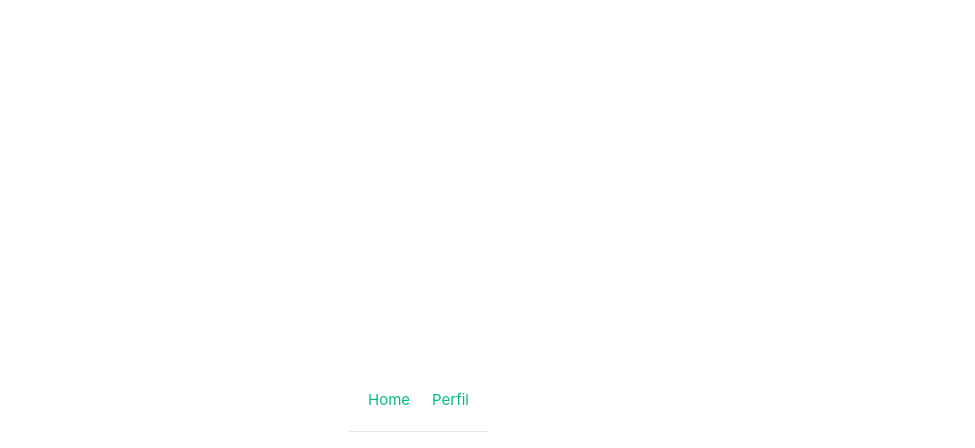
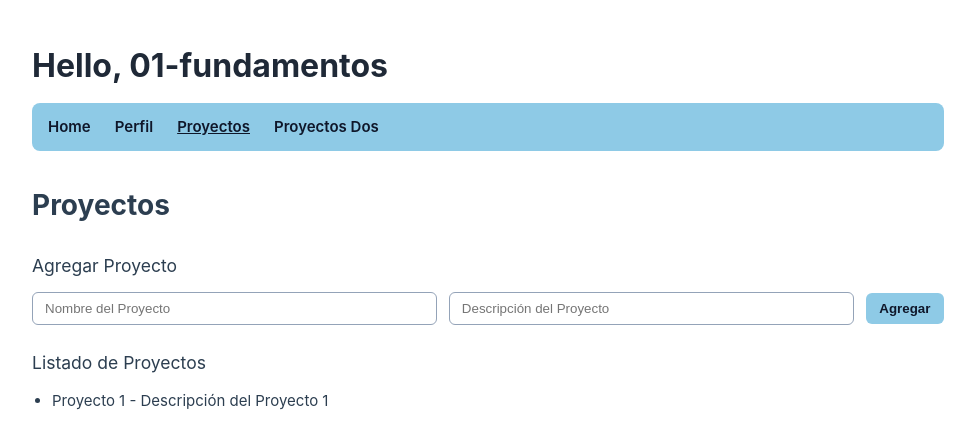
Before and after one commit to kennypallchizaca-coder/icc-ppw-u2-01_fundamentos-vue, a Vue app: page /#/proyectos in a window 1280 px wide. Before the commit this address had no page. Shown: the top 448 px of the page, without its empty margins (152-1127 px from the left). Built offline with nearby package versions, Linux system fonts and the light colour scheme.

Commit message:
feat: add navigation and projects views

```diff
--- a/src/App.vue
+++ b/src/App.vue
@@ -1,17 +1,53 @@
 <script setup lang="ts"></script>
+
 <template>
   <header class="site-header">
+    <h1 class="site-title">Hello, 01-fundamentos</h1>
     <nav class="nav">
-      <RouterLink to="/">Home</RouterLink>
-      <RouterLink :to="{ name: 'perfil', params: { id: 1 } }">Perfil</RouterLink>
+      <RouterLink to="/" class="nav-link">Home</RouterLink>
+      <RouterLink :to="{ name: 'perfil', params: { id: 1 } }" class="nav-link">Perfil</RouterLink>
+      <RouterLink :to="{ name: 'projects' }" class="nav-link">Proyectos</RouterLink>
+      <RouterLink :to="{ name: 'projects-two' }" class="nav-link">Proyectos Dos</RouterLink>
     </nav>
   </header>
   <main class="site-main">
     <RouterView />
   </main>
 </template>
+
 <style scoped>
-.site-header { padding: 1rem; border-bottom: 1px solid #e5e7eb }
-.nav { display:flex; gap:1rem }
-.site-main { padding:1rem }
+.site-header {
+  display: flex;
+  flex-direction: column;
+  gap: 0.75rem;
+  margin-bottom: 2rem;
+}
+
+.site-title {
+  font-size: 2rem;
+  font-weight: 700;
+  color: #1f2937;
+}
+
+.nav {
+  display: flex;
+  gap: 1.5rem;
+  background-color: #8ecae6;
+  padding: 0.75rem 1rem;
+  border-radius: 0.5rem;
+}
+
+.nav-link {
+  color: #0f172a;
+  font-weight: 600;
+}
+
+.nav-link.router-link-active,
+.nav-link.router-link-exact-active {
+  text-decoration: underline;
+}
+
+.site-main {
+  display: block;
+}
 </style>
--- a/src/app/features/homePage/HomePage.vue
+++ b/src/app/features/homePage/HomePage.vue
@@ -1,14 +1,18 @@
 <template>
-  <section>
-    <h1>HomePage</h1>
+  <section class="home">
+    <h2 class="home__title">Home</h2>
+    <h3 class="home__subtitle">Fundamentos</h3>
+    <p class="home__description">homePage works!</p>
 
-    <p><b>counter:</b> {{ counter }}</p>
-    <p><b>counterSignal:</b> {{ counterSignal }}</p>
+    <div class="home__counters">
+      <p><strong>Counter:</strong> {{ counter }}</p>
+      <p><strong>Counter Signal:</strong> {{ counterSignal }}</p>
+    </div>
 
-    <div class="row">
-      <button @click="changeValue(1)">+1</button>
-      <button @click="changeValue(-1)">-1</button>
-      <button @click="resetValue(0)">Reset</button>
+    <div class="home__actions">
+      <button @click="changeValue(1)">Incrementar</button>
+      <button @click="changeValue(-1)">Decrementar</button>
+      <button @click="resetValue(0)">Resetear</button>
     </div>
   </section>
 </template>
@@ -19,6 +23,49 @@ const { counter, counterSignal, changeValue, resetValue } = useHomePage()
 </script>
 
 <style scoped>
-.row { display: flex; gap: .5rem; margin-top: .75rem; }
-button { padding: .4rem .7rem; }
+.home {
+  display: flex;
+  flex-direction: column;
+  gap: 0.75rem;
+}
+
+.home__title {
+  font-size: 1.75rem;
+  font-weight: 700;
+}
+
+.home__subtitle {
+  font-size: 1.25rem;
+  font-weight: 600;
+}
+
+.home__description {
+  font-size: 1rem;
+}
+
+.home__counters {
+  margin-top: 0.5rem;
+  display: grid;
+  gap: 0.35rem;
+}
+
+.home__actions {
+  display: flex;
+  flex-wrap: wrap;
+  gap: 0.75rem;
+  margin-top: 0.75rem;
+}
+
+button {
+  padding: 0.5rem 0.85rem;
+  border: 1px solid #94a3b8;
+  border-radius: 0.375rem;
+  background-color: #f1f5f9;
+  cursor: pointer;
+  transition: background-color 0.2s ease;
+}
+
+button:hover {
+  background-color: #e2e8f0;
+}
 </style>
--- /dev/null
+++ b/src/app/features/projectsPage/ProjectsPage.vue
@@ -0,0 +1,132 @@
+<template>
+  <section class="projects">
+    <h2 class="projects__title">Proyectos</h2>
+
+    <div class="projects__form">
+      <h3>Agregar Proyecto</h3>
+      <form @submit.prevent="addProject" class="form">
+        <label class="sr-only" for="projectName">Nombre del Proyecto</label>
+        <input
+          id="projectName"
+          v-model="newProject.name"
+          type="text"
+          placeholder="Nombre del Proyecto"
+          required
+        />
+        <label class="sr-only" for="projectDescription">Descripción del Proyecto</label>
+        <input
+          id="projectDescription"
+          v-model="newProject.description"
+          type="text"
+          placeholder="Descripción del Proyecto"
+          required
+        />
+        <button type="submit">Agregar</button>
+      </form>
+    </div>
+
+    <div class="projects__list">
+      <h3>Listado de Proyectos</h3>
+      <ul>
+        <li v-for="project in projects" :key="project.name">
+          {{ project.name }} - {{ project.description }}
+        </li>
+      </ul>
+    </div>
+  </section>
+</template>
+
+<script setup lang="ts">
+import { reactive, ref } from 'vue'
+
+type Project = {
+  name: string
+  description: string
+}
+
+const projects = ref<Project[]>([
+  { name: 'Proyecto 1', description: 'Descripción del Proyecto 1' }
+])
+
+const newProject = reactive<Project>({
+  name: '',
+  description: ''
+})
+
+function addProject() {
+  const name = newProject.name.trim()
+  const description = newProject.description.trim()
+
+  if (!name || !description) return
+
+  projects.value.push({ name, description })
+  newProject.name = ''
+  newProject.description = ''
+}
+</script>
+
+<style scoped>
+.projects {
+  display: grid;
+  gap: 1.5rem;
+}
+
+.projects__title {
+  font-size: 1.75rem;
+  font-weight: 700;
+}
+
+.projects__form,
+.projects__list {
+  display: grid;
+  gap: 0.75rem;
+}
+
+.form {
+  display: flex;
+  flex-wrap: wrap;
+  gap: 0.75rem;
+  align-items: center;
+}
+
+input {
+  padding: 0.5rem 0.75rem;
+  border: 1px solid #94a3b8;
+  border-radius: 0.375rem;
+  flex: 1 1 220px;
+}
+
+button {
+  padding: 0.5rem 0.85rem;
+  border: none;
+  border-radius: 0.375rem;
+  background-color: #8ecae6;
+  color: #0f172a;
+  font-weight: 600;
+  cursor: pointer;
+  transition: background-color 0.2s ease;
+}
+
+button:hover {
+  background-color: #7dc0df;
+}
+
+ul {
+  list-style: disc;
+  padding-left: 1.25rem;
+  display: grid;
+  gap: 0.5rem;
+}
+
+.sr-only {
+  position: absolute;
+  width: 1px;
+  height: 1px;
+  padding: 0;
+  margin: -1px;
+  overflow: hidden;
+  clip: rect(0, 0, 0, 0);
+  white-space: nowrap;
+  border: 0;
+}
+</style>
--- /dev/null
+++ b/src/app/features/projectsTwoPage/ProjectsTwoPage.vue
@@ -0,0 +1,20 @@
+<template>
+  <section class="projects-two">
+    <h2>Proyectos Dos</h2>
+    <p>Esta es una segunda vista de proyectos para explorar futuras funcionalidades.</p>
+  </section>
+</template>
+
+<script setup lang="ts"></script>
+
+<style scoped>
+.projects-two {
+  display: grid;
+  gap: 0.75rem;
+}
+
+h2 {
+  font-size: 1.75rem;
+  font-weight: 700;
+}
+</style>
--- a/src/assets/main.css
+++ b/src/assets/main.css
@@ -1,35 +1,21 @@
 @import './base.css';
 
-#app {
-  max-width: 1280px;
-  margin: 0 auto;
-  padding: 2rem;
-  font-weight: normal;
+body {
+  background-color: #ffffff;
 }
 
-a,
-.green {
-  text-decoration: none;
-  color: hsla(160, 100%, 37%, 1);
-  transition: 0.4s;
-  padding: 3px;
+#app {
+  max-width: 960px;
+  margin: 0 auto;
+  padding: 2.5rem 1.5rem;
+  display: block;
 }
 
-@media (hover: hover) {
-  a:hover {
-    background-color: hsla(160, 100%, 37%, 0.2);
-  }
+a {
+  color: inherit;
+  text-decoration: none;
 }
 
-@media (min-width: 1024px) {
-  body {
-    display: flex;
-    place-items: center;
-  }
-
-  #app {
-    display: grid;
-    grid-template-columns: 1fr 1fr;
-    padding: 0 2rem;
-  }
+a:hover {
+  text-decoration: underline;
 }
```
Also changed, not shown: src/app/router/index.ts (+6 -2 lines).
